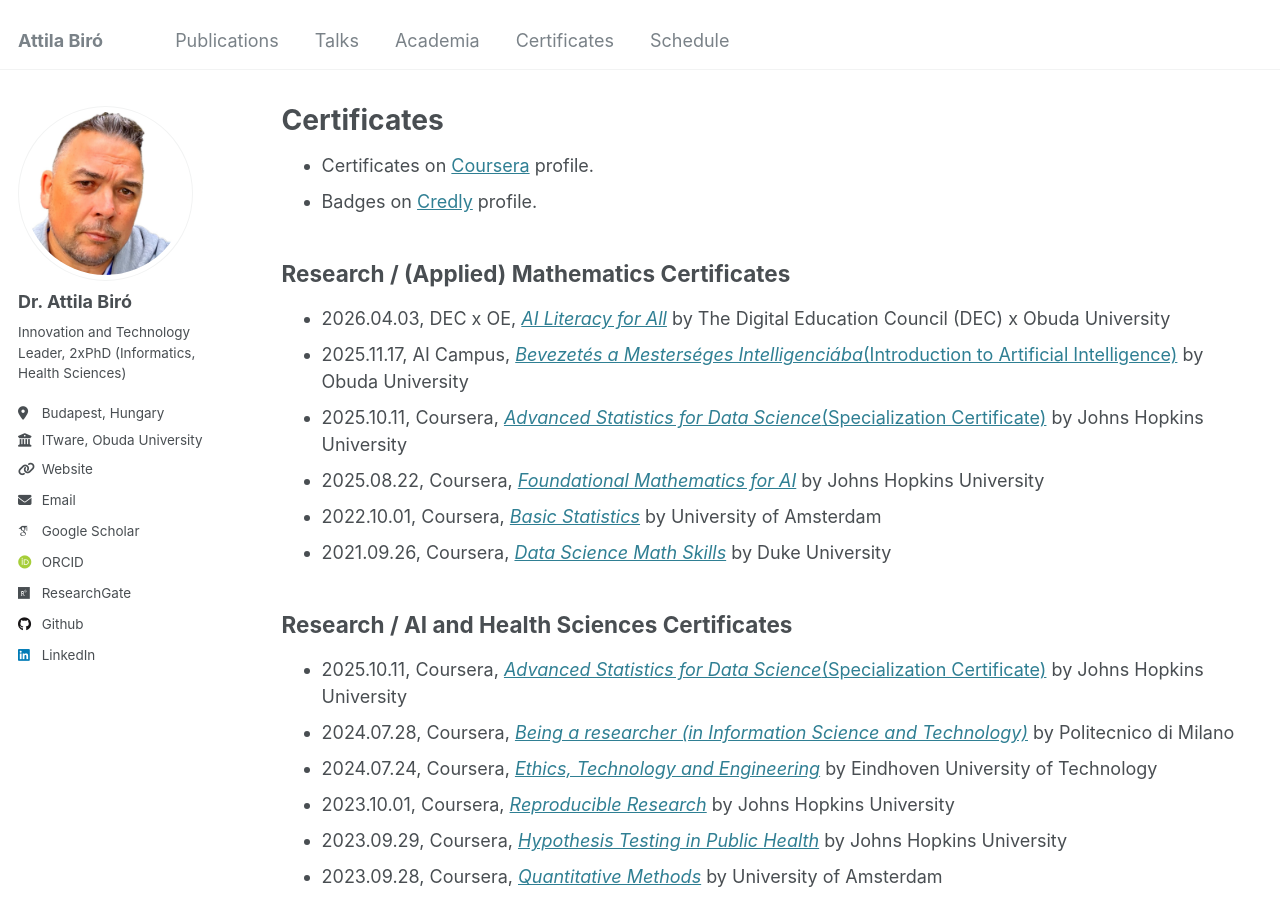
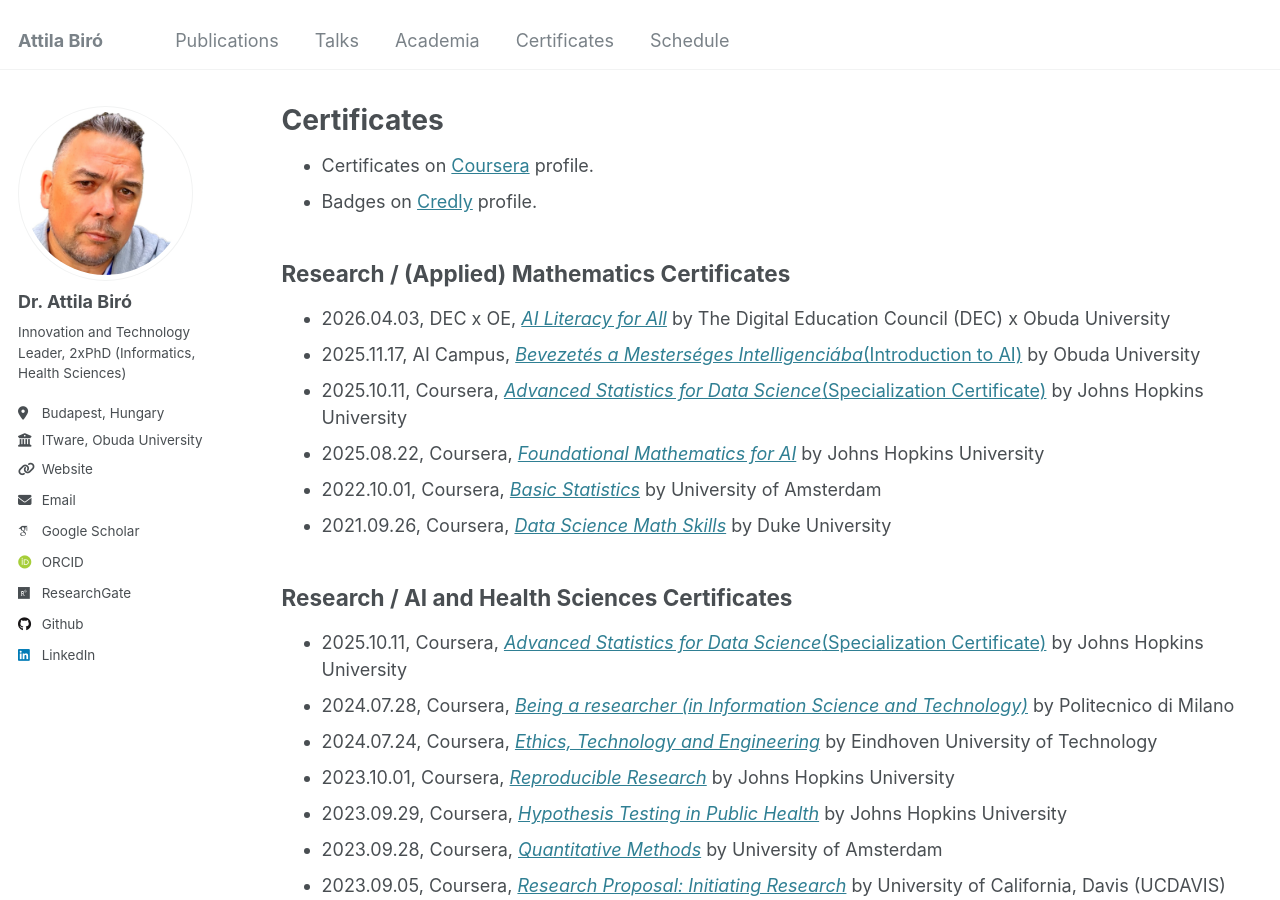
Before and after one commit to biroka/biroka.github.io, a Jekyll site: the page built from _pages/certificates.md, in a window 1280 px wide and 900 px high. Built offline with Jekyll 4.4.1, drawn with Linux system fonts in a browser that asks for light colours; some web fonts are replaced.

Commit message:
Update certificate title for AI course

```diff
--- a/_pages/certificates.md
+++ b/_pages/certificates.md
@@ -11,7 +11,7 @@ author_profile: true
 ##  Research / (Applied) Mathematics Certificates
 
 * 2026.04.03, DEC x OE, [_AI Literacy for All_](https://github.com/biroka/PhD/blob/main/certificates/Biro_Attila_OE_AI_Literacy_for_All_rk08m3mh7a-2026-04-03.pdf) by The Digital Education Council (DEC) x Obuda University
-* 2025.11.17, AI Campus, [_Bevezetés a Mesterséges Intelligenciába_(Introduction to Artificial Intelligence)](https://github.com/biroka/PhD/blob/main/certificates/OE_AI_bevezetes_Oklevel_BiroAttila_20251117.pdf) by Obuda University
+* 2025.11.17, AI Campus, [_Bevezetés a Mesterséges Intelligenciába_(Introduction to AI)](https://github.com/biroka/PhD/blob/main/certificates/OE_AI_bevezetes_Oklevel_BiroAttila_20251117.pdf) by Obuda University
 * 2025.10.11, Coursera, [_Advanced Statistics for Data Science_(Specialization Certificate)](https://www.coursera.org/account/accomplishments/specialization/QVHY1O680BXE) by Johns Hopkins University
 * 2025.08.22, Coursera, [_Foundational Mathematics for AI_](https://www.coursera.org/account/accomplishments/verify/51QKIZS2DUV1) by Johns Hopkins University
 * 2022.10.01, Coursera, [_Basic Statistics_](https://www.coursera.org/account/accomplishments/verify/JTHFJU6BY4EM) by University of Amsterdam
```
